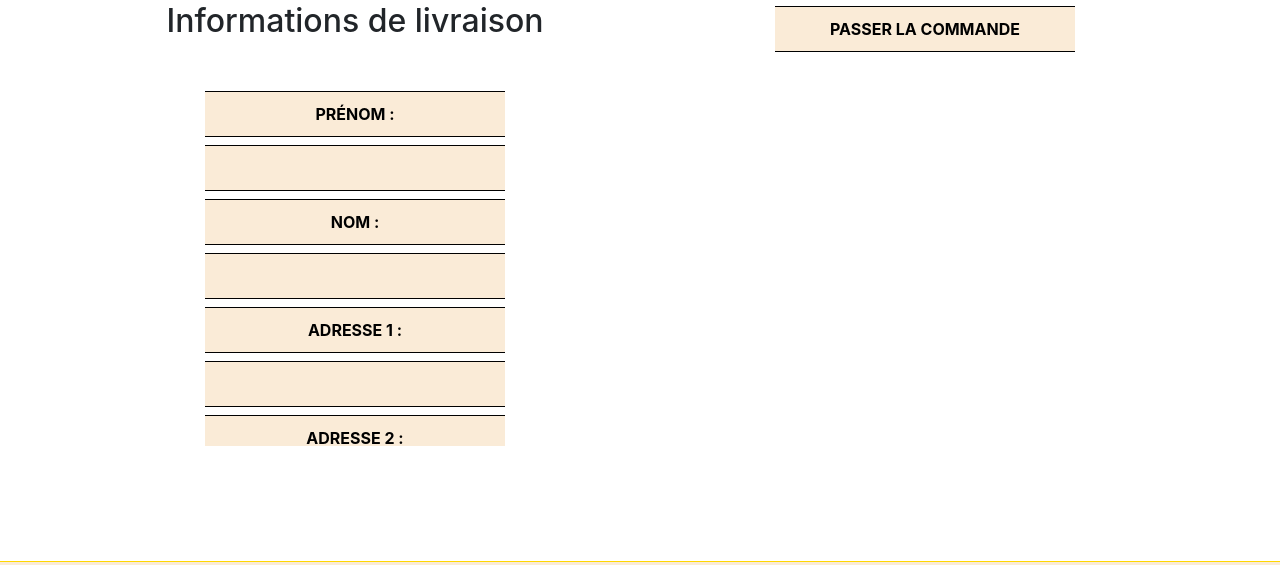
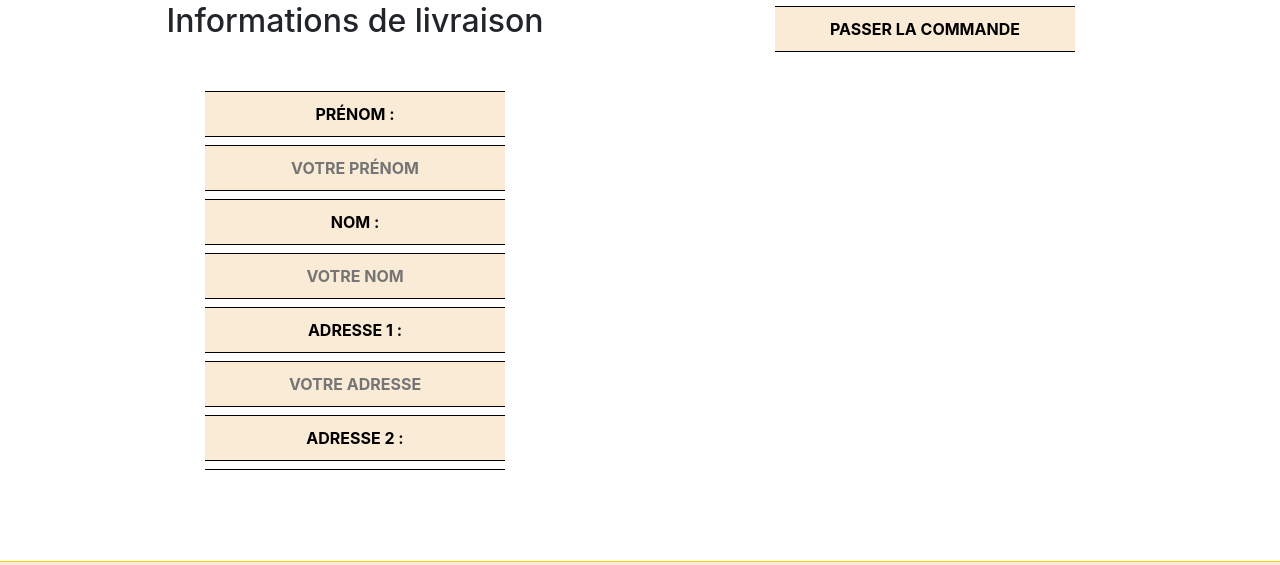
Before and after one commit to JovickT/airneis_web, a React (Create React App) app: page /checkoutLivraison in a window 1280 px wide. Shown: the part 174-739 px from the top of the page. Built offline with nearby package versions, Linux system fonts and the light colour scheme; no server answers.

Commit message:
CSS et Responsive des pages : checkout livraison, payement, fini

```diff
--- a/public/assets/css/style.css
+++ b/public/assets/css/style.css
@@ -270,6 +270,7 @@ body{
     width: 250px !important;
     height: 120px;
 }
+
 @media (max-width: 768px) {
     .panier-img {
 
@@ -287,6 +288,66 @@ body{
         margin: 0 50px;
     }
 }
+
+.panier-button,
+.checkout-button,
+.checkout-input,
+.checkout-label,
+.contact-button,
+.contact-input,
+.contact-label {
+    border-top: 1px solid black;
+    border-bottom: 1px solid black;
+    border-left: none;
+    border-right: none;
+    /* background-color: none; */
+    background-color: antiquewhite;
+    color: black;
+    padding: 10px 20px;
+    text-align: center;
+    text-decoration: none;
+    display: inline-block;
+    font-size: 16px;
+    margin: 4px 2px;
+    cursor: pointer;
+    border-radius: 0;
+    font-weight: bold;
+    text-transform: uppercase;
+    width: 300px;
+}
+
+.panier-button:hover,
+.checkout-button:hover,
+.checkout-input:hover,
+.contact-button:hover,
+.contact-input:hover{
+    /* background-color: #f8f8f8; */
+    background-color: #FFD700;
+}
+
+.checkout-form{
+    text-align: center;
+    max-height: none;
+    overflow-y: visible;
+    width: 100%;
+}
+
+@media (min-width: 768px) {
+    .checkout-form {
+        max-height: 50vh;
+        overflow-y: scroll;
+        width: 100%;
+    }
+}
+
+
+
+
+
+
+
+
+
 
 
 
@@ -413,46 +474,6 @@ legend img{
     max-height: 25rem;
 }
 
-.panier-button,
-.checkout-button,
-.checkout-input,
-.checkout-label,
-.contact-button,
-.contact-input,
-.contact-label {
-    border-top: 1px solid black;
-    border-bottom: 1px solid black;
-    border-left: none;
-    border-right: none;
-    /* background-color: none; */
-    background-color: antiquewhite;
-    color: black;
-    padding: 10px 20px;
-    text-align: center;
-    text-decoration: none;
-    display: inline-block;
-    font-size: 16px;
-    margin: 4px 2px;
-    cursor: pointer;
-    border-radius: 0;
-    font-weight: bold;
-    text-transform: uppercase;
-    width: 300px;
-}
-
-.panier-button:hover,
-.checkout-button:hover,
-.checkout-input:hover,
-.contact-button:hover,
-.contact-input:hover{
-    /* background-color: #f8f8f8; */
-    background-color: #FFD700;
-}
-
-.checkout-form{
-    text-align: center;
-}
-
 .recherche-container {
     position: fixed;
     top: 0;
--- a/src/components/CheckoutLivraison.tsx
+++ b/src/components/CheckoutLivraison.tsx
@@ -1,9 +1,7 @@
 import Layout from "./Layout";
 import { Link } from 'react-router-dom';
 
-
 const CheckoutLivraison = () => {
-
   return (
     <Layout>
       <div className="bg-page">
@@ -13,27 +11,27 @@ const CheckoutLivraison = () => {
             <h1 className="text-color font-bolder mb-5">Livraison</h1>
           </div>
           <div className="row">
-          <div className="col-md-6" style={{ display: 'flex', flexDirection: 'column', alignItems: 'center' }}>
-            <h2>Informations de livraison</h2>
-              <form className="checkout-form" style={{maxHeight: '35%', overflowY: 'scroll', width: 'webkit-fill-available'}}>
+            <div className="col-md-6" style={{ display: 'flex', flexDirection: 'column', alignItems: 'center' }}>
+              <h2>Informations de livraison</h2>
+              <form className="checkout-form">
                 <label className="checkout-label">Prénom :</label><br/>
-                <input type="text" className="checkout-input"/>
+                <input type="text" className="checkout-input" placeholder="Votre prénom"/>
                 <label className="checkout-label">Nom :</label><br/>
-                <input type="text" className="checkout-input"/>
+                <input type="text" className="checkout-input" placeholder="Votre nom"/>
                 <label className="checkout-label">Adresse 1 :</label><br/>
-                <input type="text" className="checkout-input"/>
+                <input type="text" className="checkout-input" placeholder="Votre adresse"/>
                 <label className="checkout-label">Adresse 2 :</label><br/>
-                <input type="text" className="checkout-input"/>
+                <input type="text" className="checkout-input" placeholder="Complément d'adresse"/>
                 <label className="checkout-label">Ville :</label><br/>
-                <input type="text" className="checkout-input"/>
+                <input type="text" className="checkout-input" placeholder="Votre ville"/>
                 <label className="checkout-label">Région :</label><br/>
-                <input type="text" className="checkout-input"/>
+                <input type="text" className="checkout-input" placeholder="Votre région"/>
                 <label className="checkout-label">Code Postal :</label><br/>
-                <input type="text" className="checkout-input"/>
+                <input type="text" className="checkout-input" placeholder="Votre code postal"/>
                 <label className="checkout-label">Pays :</label><br/>
-                <input type="text" className="checkout-input"/>
+                <input type="text" className="checkout-input" placeholder="Votre pays"/>
                 <label className="checkout-label">Téléphone :</label><br/>
-                <input type="text" className="checkout-input"/>
+                <input type="text" className="checkout-input" placeholder="Votre téléphone"/>
               </form>
             </div>
             <div className="col-md-6" style={{ display: 'flex', flexDirection: 'column', alignItems: 'center' }}>
@@ -44,8 +42,8 @@ const CheckoutLivraison = () => {
           </div>
         </div>
       </div>
-      </Layout>
-    );
+    </Layout>
+  );
 };
 
 export default CheckoutLivraison;
--- a/src/components/CheckoutPayement.tsx
+++ b/src/components/CheckoutPayement.tsx
@@ -16,17 +16,17 @@ const CheckoutPayement = () => {
             <h2 style={{ textAlign: 'center'}}>Informations de livraison</h2>
               <form className="checkout-form" style={{ width: '100%' }}>
                 <label className="checkout-label">Numéro de carte :</label><br/>
-                <input type="number" className="checkout-input"/>
+                <input type="number" className="checkout-input" placeholder="1234 5678 9012 3456"/>
                 <label className="checkout-label">Nom complet :</label><br/>
-                <input type="text" className="checkout-input"/>
-                <div style={{ display: 'flex', justifyContent: 'space-between', width: '100%' }}>
-                  <div>
+                <input type="text" className="checkout-input" placeholder="John Doe"/>
+                <div className="d-flex flex-column flex-md-row justify-content-between w-100">
+                  <div className="mb-3 mb-md-0">
                     <label className="checkout-label">Date d'expiration :</label><br/>
-                    <input type="date" className="checkout-input" style={{ marginRight: '10px' }}/>
+                    <input type="date" className="checkout-input mr-md-2" placeholder="MM/YY"/>
                   </div>
                   <div>
                     <label className="checkout-label">CVV :</label><br/>
-                    <input type="number" className="checkout-input"/>
+                    <input type="number" className="checkout-input" placeholder="123"/>
                   </div>
                 </div>
               </form>
--- a/src/components/Recherche.tsx
+++ b/src/components/Recherche.tsx
@@ -30,7 +30,7 @@ const Recherche: React.FC<RechercheProps> = ({ show, handleClose }) => {
             .then(response => response.json())
             .then(data => {
                 console.log(data);
-                setMaterieaux(data.matearieaux);
+                setMaterieaux(data.Materiaux);
                 setCategories(data.categorie);
 
             })
```
